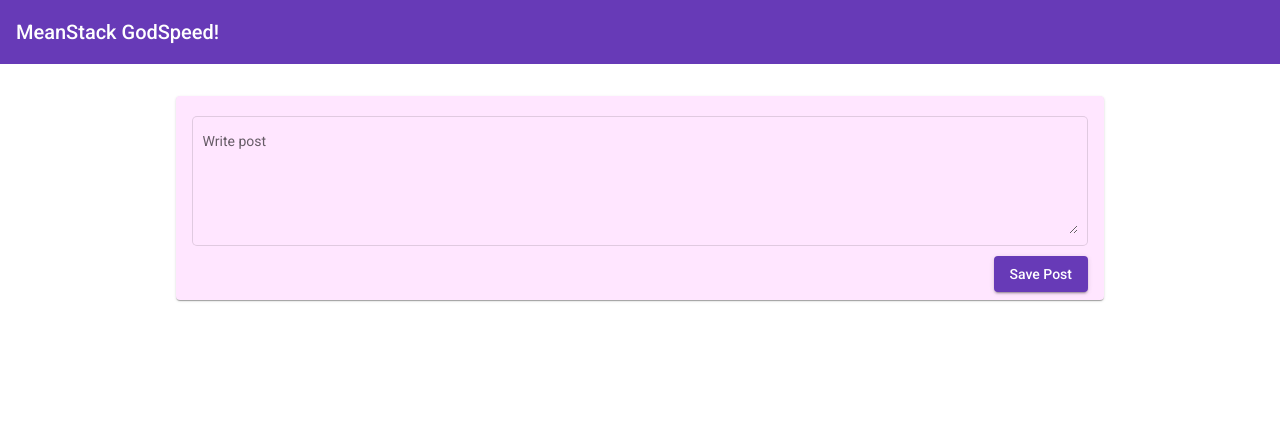
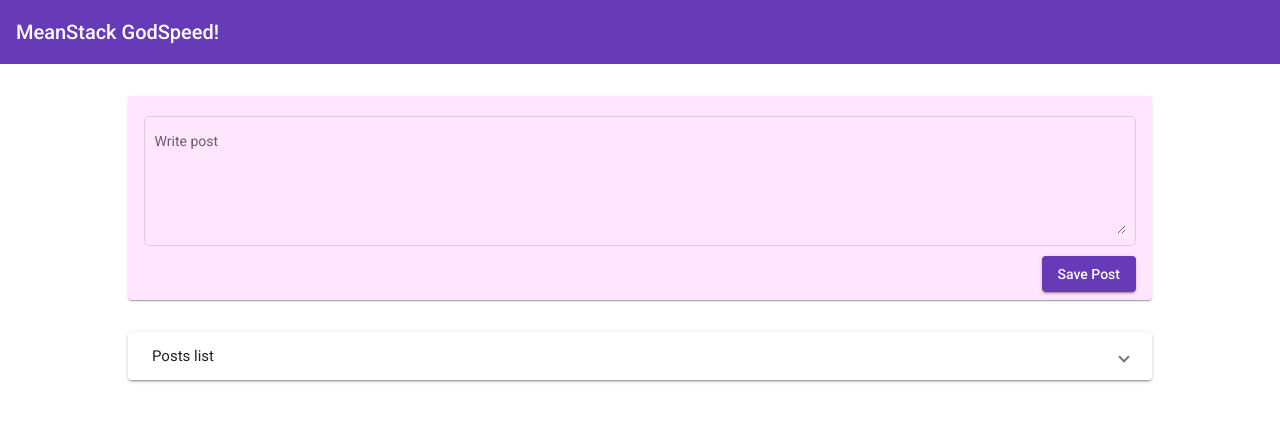
Before and after one commit to Ammaraly/Angular, an Angular app in the folder mean-stack/: page / in a window 1280 px wide. Shown: the top 422 px of the page. Built offline with nearby package versions, Linux system fonts and the light colour scheme.

Commit message:
Added post list component

```diff
--- a/mean-stack/src/app/app.component.css
+++ b/mean-stack/src/app/app.component.css
@@ -0,0 +1,9 @@
+main {
+  margin-top: 1rem;
+  width: 80%;
+  margin: auto;
+}
+
+.container {
+  margin-top: 2rem;
+}
--- a/mean-stack/src/app/app.component.html
+++ b/mean-stack/src/app/app.component.html
@@ -1,2 +1,10 @@
 <app-header></app-header>
-<app-posts-create></app-posts-create>
+<main>
+  <div class="container">
+    <app-posts-create></app-posts-create>
+  </div>
+  <div class="container">
+    <app-post-list></app-post-list>
+  </div>
+
+</main>
--- a/mean-stack/src/app/header/header.component.ts
+++ b/mean-stack/src/app/header/header.component.ts
@@ -5,11 +5,8 @@ import { Component, OnInit } from '@angular/core';
   templateUrl: './header.component.html',
   styleUrls: ['./header.component.css']
 })
-export class HeaderComponent implements OnInit {
+export class HeaderComponent {
 
   constructor() { }
 
-  ngOnInit(): void {
-  }
-
 }
--- /dev/null
+++ b/mean-stack/src/app/posts/post-list/post-list.component.html
@@ -0,0 +1,8 @@
+<mat-accordion>
+  <mat-expansion-panel>
+    <mat-expansion-panel-header>
+      Posts list
+    </mat-expansion-panel-header>
+    <p>Posts will be rendered here!</p>
+  </mat-expansion-panel>
+</mat-accordion>
--- a/mean-stack/src/app/posts/posts-create/posts-create.component.css
+++ b/mean-stack/src/app/posts/posts-create/posts-create.component.css
@@ -1,7 +1,5 @@
 mat-card {
   background-color: rgb(255, 230, 255);
-  width: 70%;
-  margin: auto;
 }
 
 mat-form-field, textarea {
```
Also changed, not shown: mean-stack/src/app/app.module.ts (+6 -2 lines), mean-stack/src/app/posts/post-list/post-list.component.ts (added, +12 -0 lines), mean-stack/src/app/posts/post-list/post-list.component.css (added), 1 other file (tests, documents, lock files or other folders).
